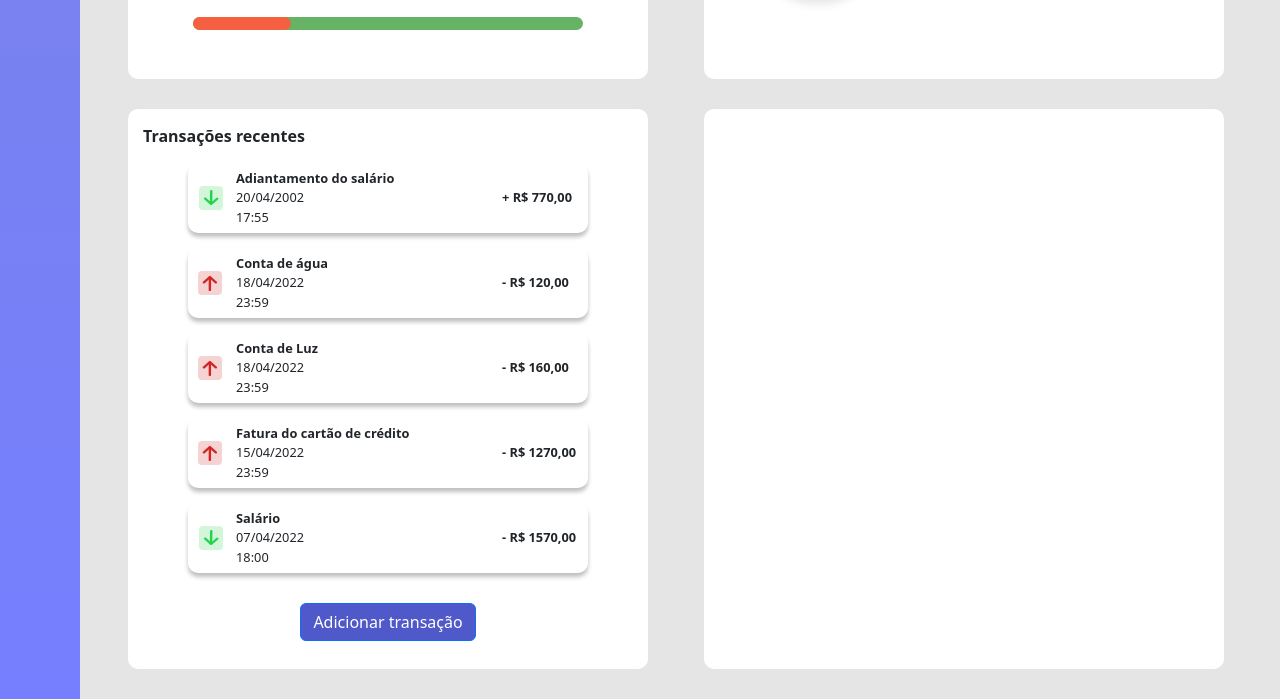
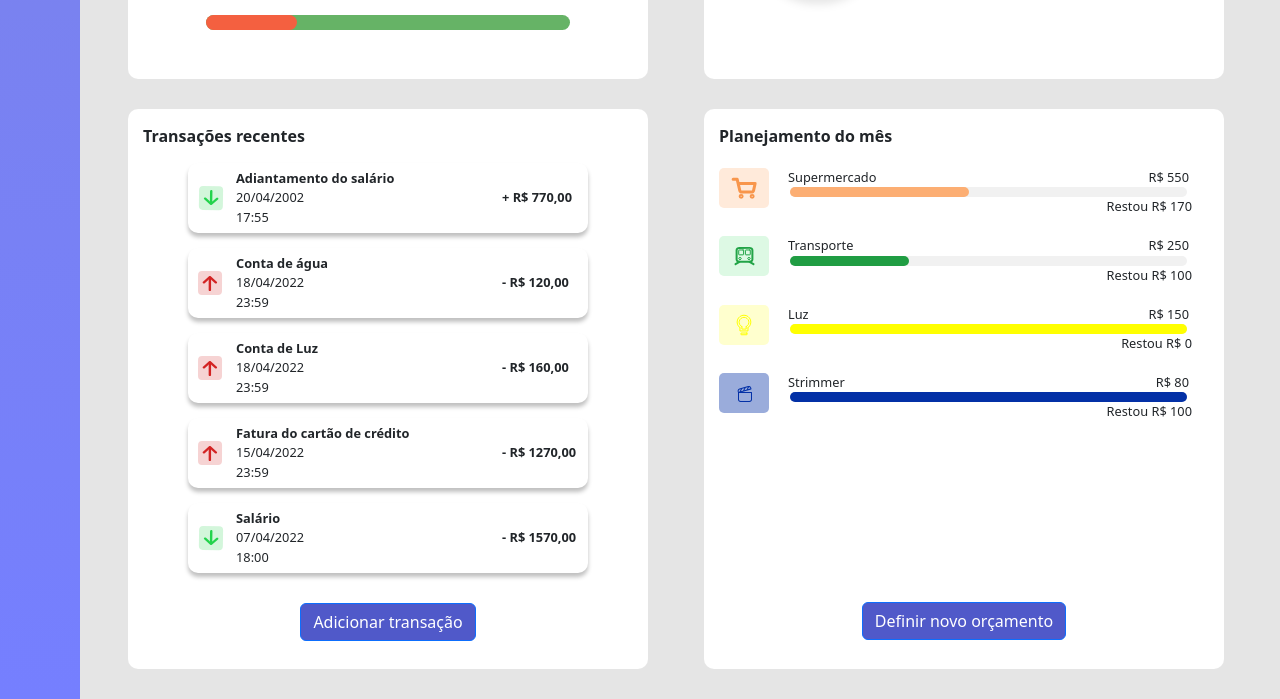
Before and after one commit to SamuelGoulart/FinTech-FIAP, a plain HTML site: page dashboard.html in a window 1280 px wide. Shown: the part 271-970 px from the top of the page. Drawn offline with nearby package versions, Linux system fonts and the light colour scheme.

Commit message:
formatação de css e html

```diff
--- a/css/dashboard.css
+++ b/css/dashboard.css
@@ -9,10 +9,29 @@ nav {
 
     background: linear-gradient(180deg, #7B83EB 0%, #757FFF 100%);
     border-radius: 0px 25px 0px 0px;
+
+    padding: 15px  15px 0px 25px;
+}
+
+nav > a {
+    display: block;
+    cursor: pointer;
+    margin-top: 35px;
 }
 
 header {
+    display: flex;
+    justify-content: end;
+
+    padding: 10px 20px 10px 0px;
     height: 50px;
+}
+
+header>img {
+    width: 40px;
+    height: 40px;
+
+    cursor: pointer;
 }
 
 #container {
@@ -75,21 +94,21 @@ header {
     height: 10px;
 }
 
-#div-progress-bar {
+.div-progress-bar {
     display: flex;
     justify-content: center;
 }
 
-#div-progress-bar>div {
+.div-progress-bar>div {
     max-width: 480px;
-    width: 75%;
-    height: 13px;
+    width: 90%;
+    height: 10px;
     background-color: var(--color-verde);
     border-radius: 8px;
     display: flex;
 }
 
-#div-progress-bar>div::before {
+.div-progress-bar>div::before {
     content: "";
     width: calc(var(--progress) * 1%);
     background-color: var(--color-vermelho);
@@ -136,15 +155,16 @@ header {
 
     background-color: white;
 
-    padding: 15px ;
+    padding: 15px;
 }
 
-#div-transacoes-recentes > div{
+#div-transacoes-recentes>div {
     display: grid;
     justify-content: center;
 }
 
-#div-transacoes-recentes  > span {
+#div-transacoes-recentes>span,
+#div-planejamento-do-mes>span {
     font-size: 1rem;
     font-weight: bold;
 }
@@ -181,13 +201,120 @@ header {
     font-weight: bold;
 }
 
-#btn-adicionar-transacao{
+#btn-adicionar-transacao {
     margin-top: 30px;
 }
 
-.dinheiro-transacao{
+.dinheiro-transacao {
     font-weight: bold;
 }
+
+.imagens-planejamento-do-mes {
+    width: 50px;
+    height: 40px;
+
+    display: grid;
+    justify-items: center;
+    align-items: center;
+
+    background-color: #FFEADA;
+    border-radius: 5px;
+}
+
+.infos-planejamento-do-mes {
+    display: grid;
+    grid-template-columns: 10% 90%;
+
+    margin-top: 20px;
+}
+
+.div-infos-gastos {
+    display: flex;
+    justify-content: space-between;
+
+    padding: 0px 20px 0px 20px;
+
+    font-weight: 500;
+    font-size: 0.8rem;
+}
+
+#progress-carrinho,
+#progress-transporte,
+#progress-luz,
+#progress-strimmer {
+    background-color: #F1F1F1;
+}
+
+#progress-carrinho::before {
+    background-color: #FCAE73;
+}
+
+#progress-transporte::before {
+    background-color: #209D43;
+}
+
+#progress-luz::before {
+    background-color: #FFFF00;
+}
+
+#progress-strimmer::before {
+    background-color: #0330A6;
+}
+
+.qtd-restou {
+    display: flex;
+    justify-content: end;
+
+    padding-right: 17px;
+
+    font-weight: 500;
+    font-size: 0.8rem;
+}
+
+#div-definir-novo-orcamento {
+    display: flex;
+    justify-content: center;
+
+    margin-top: 180px;
+}
+
+#div-trem {
+    background-color: #DDF9E4;
+}
+
+#div-lampada {
+    background-color: #FFFFCE;
+}
+
+#div-cinema {
+    background-color: rgba(3, 48, 166, 0.4);
+}
+
+
+@media screen and (max-width: 1250px) {
+
+    #div-saldo-mes,
+    #div-despesas-por-categoria,
+    #div-transacoes-recentes,
+    #div-planejamento-do-mes {
+        max-width: 90vw;
+        margin-top: 30px;
+    }
+
+    #container {
+        grid-template-columns: none;
+    }
+
+    #container>div {
+        justify-content: center;
+        grid-template-columns: none;
+    }
+
+    nav {
+        display: none;
+    }
+}
+
 
 @media screen and (max-width: 1150px) {
 
@@ -203,9 +330,6 @@ header {
         margin: 0px 0px 30px 0px;
     }
 
-    nav {
-        display: none;
-    }
 }
 
 @media screen and (min-width: 1800px) {
--- a/css/style_global.css
+++ b/css/style_global.css
@@ -8,6 +8,7 @@
     --color-azul: #5059c9;
     --color-cinza: #777A7F;
     --color-cinza-claro: #E5E5E5;
+    --color-cinza-claro-1: #F1F1F1;
     --color-verde: rgba(0, 128, 0, 0.6);
     --color-vermelho: #F46040;
 }
--- a/dashboard.html
+++ b/dashboard.html
@@ -19,9 +19,21 @@
 </head>
 
 <body>
-    <header></header>
+    <header>
+        <img src="./image/foto_perfil.png" alt="Foto do perfil">
+    </header>
     <div id="container">
-        <nav></nav>
+        <nav>
+            <a>
+                <img src="./image/home.svg" alt="Icone de casa" >
+            </a>
+            <a>
+                <img src="./image/controle_financeiro.svg" alt="Icone de controle financeiro" >
+            </a>
+            <a>
+                <img src="./image/bolsa_valores.svg" alt="Icone da bolsa de valores" >
+            </a>
+        </nav>
         <div>
             <section id="div-saldo-mes">
                 <div id="div-info">
@@ -42,8 +54,8 @@
                         <span>R$ 2.350,00</span>
                     </div>
                 </div>
-                <div id="div-progress-bar">
-                    <div id="progress-bar" style="--progress: 25;"></div>
+                <div class="div-progress-bar">
+                    <div style="--progress: 25; width: 70%; height: 15px;"></div>
                 </div>
             </section>
 
@@ -78,7 +90,7 @@
                             <span>17:55</span>
                         </div>
                         <div>
-                            <span class="dinheiro-transacao"  >
+                            <span class="dinheiro-transacao">
                                 + R$ 770,00
                             </span>
                         </div>
@@ -89,12 +101,12 @@
                             <img src="./image/saida_dinheiro.svg" alt="Entrada de dinheiro">
                         </div>
                         <div class="div-info-transacoes">
-                            <span class="descricao_transacoes" >Conta de água</span>
+                            <span class="descricao_transacoes">Conta de água</span>
                             <span>18/04/2022</span>
                             <span>23:59</span>
                         </div>
                         <div>
-                            <span class="dinheiro-transacao"  >
+                            <span class="dinheiro-transacao">
                                 - R$ 120,00
                             </span>
                         </div>
@@ -105,12 +117,12 @@
                             <img src="./image/saida_dinheiro.svg" alt="Entrada de dinheiro">
                         </div>
                         <div class="div-info-transacoes">
-                            <span class="descricao_transacoes" >Conta de Luz</span>
+                            <span class="descricao_transacoes">Conta de Luz</span>
                             <span>18/04/2022</span>
                             <span>23:59</span>
                         </div>
                         <div>
-                            <span class="dinheiro-transacao" >
+                            <span class="dinheiro-transacao">
                                 - R$ 160,00
                             </span>
                         </div>
@@ -121,12 +133,12 @@
                             <img src="./image/saida_dinheiro.svg" alt="Entrada de dinheiro">
                         </div>
                         <div class="div-info-transacoes">
-                            <span class="descricao_transacoes" >Fatura do cartão de crédito</span>
+                            <span class="descricao_transacoes">Fatura do cartão de crédito</span>
                             <span>15/04/2022</span>
                             <span>23:59</span>
                         </div>
                         <div>
-                            <span class="dinheiro-transacao" >
+                            <span class="dinheiro-transacao">
                                 - R$ 1270,00
                             </span>
                         </div>
@@ -138,12 +150,12 @@
                             <img src="./image/entrada_dinheiro.svg" alt="Entrada de dinheiro">
                         </div>
                         <div class="div-info-transacoes">
-                            <span class="descricao_transacoes" >Salário</span>
+                            <span class="descricao_transacoes">Salário</span>
                             <span>07/04/2022</span>
                             <span>18:00</span>
                         </div>
                         <div>
-                            <span class="dinheiro-transacao" >
+                            <span class="dinheiro-transacao">
                                 - R$ 1570,00
                             </span>
                         </div>
@@ -151,10 +163,95 @@
 
                 </div>
                 <div>
-                    <button type="button" id="btn-adicionar-transacao" class="btn btn-primary">Adicionar transação</button>
+                    <button type="button" id="btn-adicionar-transacao" class="btn btn-primary">Adicionar
+                        transação</button>
                 </div>
             </section>
-            <div id="div-planejamento-do-mes"></div>
+            <div id="div-planejamento-do-mes">
+                <span>Planejamento do mês</span>
+
+                <div class="infos-planejamento-do-mes">
+                    <div class="imagens-planejamento-do-mes">
+                        <img src="./image/carrinho_supermercado.svg" alt="Carrinho de supermercado">
+                    </div>
+                    <div>
+                        <div class="div-infos-gastos">
+                            <span>Supermercado</span>
+                            <span>R$ 550</span>
+                        </div>
+                        <div class="div-progress-bar">
+                            <div id="progress-carrinho" style="--progress: 45;"></div>
+                        </div>
+                        <div class="qtd-restou">
+                            <span>Restou R$ 170</span>
+                        </div>
+                    </div>
+                </div>
+
+
+                <div class="infos-planejamento-do-mes">
+                    <div class="imagens-planejamento-do-mes" id="div-trem" >
+                        <img src="./image/trem.svg" alt="Icone de um trem">
+                    </div>
+                    <div>
+                        <div class="div-infos-gastos">
+                            <span>Transporte</span>
+                            <span>R$ 250</span>
+                        </div>
+                        <div class="div-progress-bar">
+                            <div id="progress-transporte" style="--progress: 30;"></div>
+                        </div>
+                        <div class="qtd-restou">
+                            <span>Restou R$ 100</span>
+                        </div>
+                    </div>
+                </div>
+
+
+
+                <div class="infos-planejamento-do-mes">
+                    <div class="imagens-planejamento-do-mes" id="div-lampada" >
+                        <img src="./image/lampada.svg" alt="Icone de uma lâmpada">
+                    </div>
+                    <div>
+                        <div class="div-infos-gastos">
+                            <span>Luz</span>
+                            <span>R$ 150</span>
+                        </div>
+                        <div class="div-progress-bar">
+                            <div id="progress-luz" style="--progress: 100;"></div>
+                        </div>
+                        <div class="qtd-restou">
+                            <span>Restou R$ 0</span>
+                        </div>
+                    </div>
+                </div>
+
+
+                <div class="infos-planejamento-do-mes">
+                    <div class="imagens-planejamento-do-mes" id="div-cinema">
+                        <img src="./image/cinema.svg" alt="Icone de cinema">
+                    </div>
+                    <div>
+                        <div class="div-infos-gastos">
+                            <span>Strimmer</span>
+                            <span>R$ 80</span>
+                        </div>
+                        <div class="div-progress-bar">
+                            <div id="progress-strimmer" style="--progress: 100;"></div>
+                        </div>
+                        <div class="qtd-restou">
+                            <span>Restou R$ 100</span>
+                        </div>
+                    </div>
+                </div>
+
+                <div id="div-definir-novo-orcamento" >
+                    <button type="button" id="btn-definir-novo-orcamento" class="btn btn-primary">Definir novo
+                        orçamento</button>
+                </div>
+
+            </div>
         </div>
         <div>
 
```
Also changed, not shown: css/inpunt_personalizado.css (deleted, +0 -58 lines), index.html (+1 -1 lines), image/bolsa_valores.svg (added), image/carrinho_supermercado.svg (added), image/cinema.svg (added), image/controle_financeiro.svg (added), image/foto_perfil.png (added), image/home.svg (added), image/lampada.svg (added), image/trem.svg (added).
